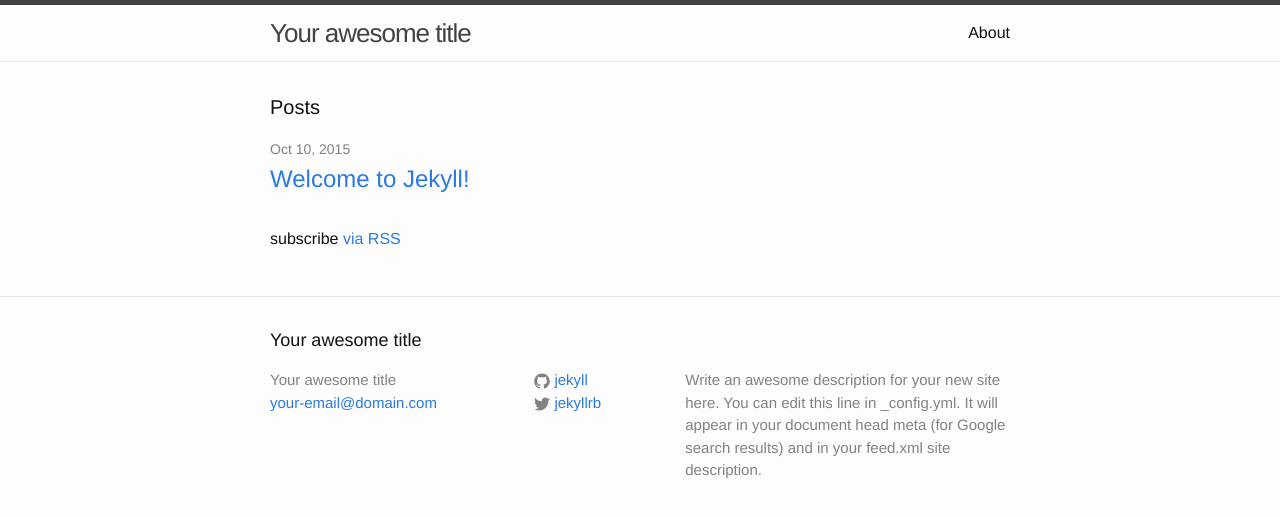
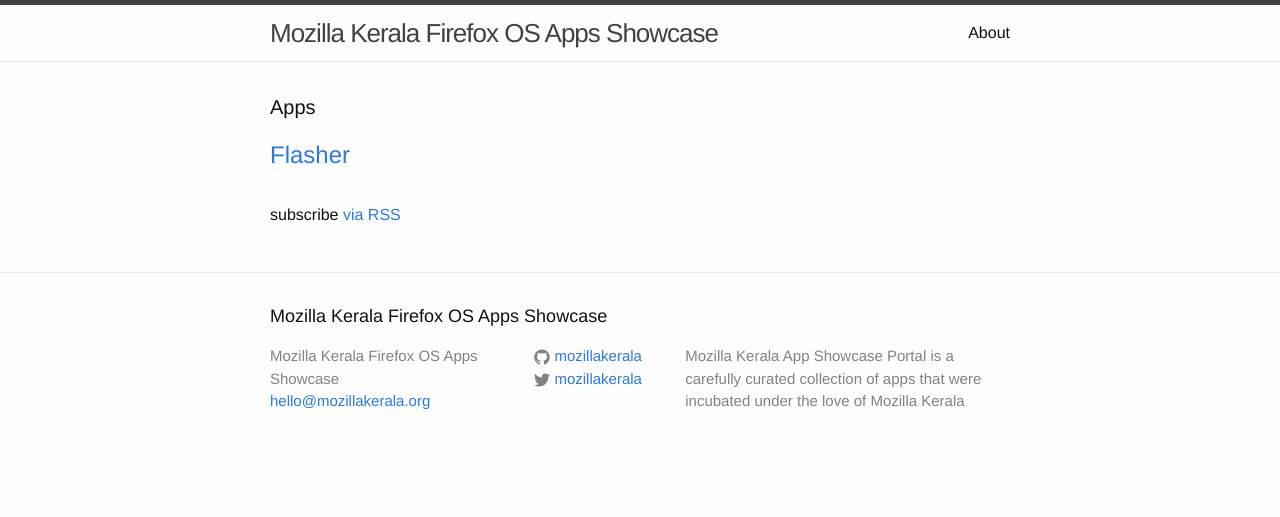
Before and after one commit to asdofindia/mozkapps, a Jekyll site: the page built from index.html, in a window 1280 px wide. Shown: the top 517 px of the page. Built offline with Jekyll 4.4.1, drawn with Linux system fonts in a browser that asks for light colours.

Commit message:
modify posts to apps

```diff
--- a/_config.yml
+++ b/_config.yml
@@ -1,14 +1,19 @@
 # Site settings
-title: Your awesome title
-email: your-email@domain.com
+title: Mozilla Kerala Firefox OS Apps Showcase
+email: hello@mozillakerala.org
 description: > # this means to ignore newlines until "baseurl:"
-  Write an awesome description for your new site here. You can edit this
-  line in _config.yml. It will appear in your document head meta (for
-  Google search results) and in your feed.xml site description.
+  Mozilla Kerala App Showcase Portal is a carefully curated collection of apps that were incubated under the love of Mozilla Kerala
 baseurl: "" # the subpath of your site, e.g. /blog/
-url: "http://yourdomain.com" # the base hostname & protocol for your site
-twitter_username: jekyllrb
-github_username:  jekyll
+url: "http://mozillakerala.org" # the base hostname & protocol for your site
+twitter_username: mozillakerala
+github_username:  mozillakerala
 
 # Build settings
 markdown: kramdown
+permalink: none
+defaults:
+  -
+    scope:
+      type: posts
+    values:
+      layout: app
--- a/_sass/_layout.scss
+++ b/_sass/_layout.scss
@@ -169,7 +169,7 @@
     font-size: 20px;
 }
 
-.post-list {
+.app-list {
     margin-left: 0;
     list-style: none;
 
@@ -178,12 +178,12 @@
     }
 }
 
-.post-meta {
+.app-meta {
     font-size: $small-font-size;
     color: $grey-color;
 }
 
-.post-link {
+.app-link {
     display: block;
     font-size: 24px;
 }
@@ -191,13 +191,13 @@
 
 
 /**
- * Posts
+ * apps
  */
-.post-header {
+.app-header {
     margin-bottom: $spacing-unit;
 }
 
-.post-title {
+.app-title {
     font-size: 42px;
     letter-spacing: -1px;
     line-height: 1;
@@ -207,7 +207,7 @@
     }
 }
 
-.post-content {
+.app-content {
     margin-bottom: $spacing-unit;
 
     h2 {
--- a/index.html
+++ b/index.html
@@ -4,15 +4,13 @@
 
 <div class="home">
 
-  <h1 class="page-heading">Posts</h1>
+  <h1 class="page-heading">Apps</h1>
 
-  <ul class="post-list">
-    {% for post in site.posts %}
+  <ul class="app-list">
+    {% for app in site.posts %}
       <li>
-        <span class="post-meta">{{ post.date | date: "%b %-d, %Y" }}</span>
-
         <h2>
-          <a class="post-link" href="{{ post.url | prepend: site.baseurl }}">{{ post.title }}</a>
+          <a class="app-link" href="{{ app.url | prepend: site.baseurl }}">{{ app.name }}</a>
         </h2>
       </li>
     {% endfor %}
```
Also changed, not shown: _layouts/app.html (added, +15 -0 lines), _layouts/post.html (deleted, +0 -15 lines), _posts/2015-10-10-flasher.md (added, +7 -0 lines), _posts/2015-10-10-welcome-to-jekyll.markdown (deleted, +0 -25 lines), about.md (+1 -5 lines).
